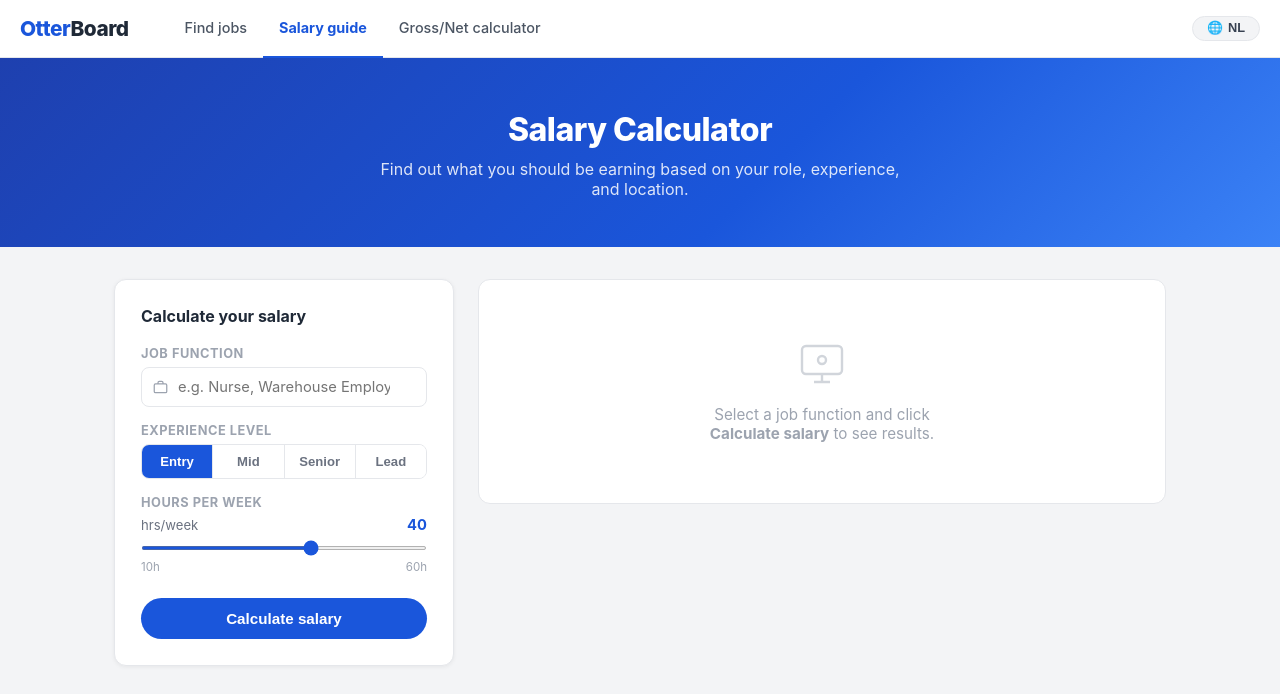
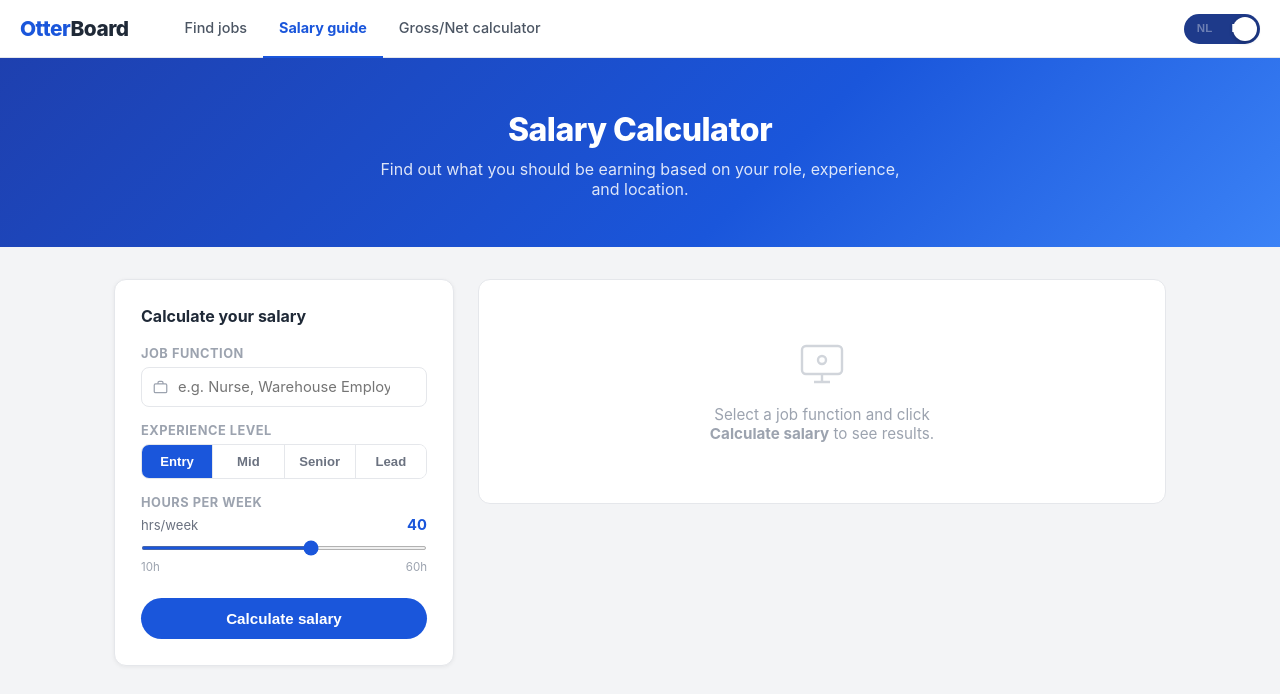
Before and after one commit to Razvancsk/otterboard, a website: page salary.html in a window 1280 px wide. Drawn offline with Linux system fonts and the light colour scheme.

Commit message:
Replace language button with pill-style NL/EN toggle
Sliding white circle moves between NL (left) and EN (right),
active label is white, inactive is muted — same design on all pages

Co-Authored-By: Claude Sonnet 4.6 <noreply@anthropic.com>

```diff
--- a/salary.html
+++ b/salary.html
@@ -430,6 +430,12 @@
       .salary-cards { grid-template-columns: repeat(3,1fr); }
       .sc-avg { font-size: 1.2rem; }
     }
+    .lang-pill { display:inline-flex; align-items:center; background:#1e3a8a; border-radius:99px; padding:3px; cursor:pointer; border:none; height:30px; width:76px; position:relative; flex-shrink:0; }
+    .lang-pill-knob { position:absolute; width:24px; height:24px; background:#fff; border-radius:50%; transition:transform .22s ease; left:3px; pointer-events:none; box-shadow:0 1px 4px rgba(0,0,0,.3); }
+    .lang-pill[data-lang="en"] .lang-pill-knob { transform:translateX(46px); }
+    .lang-pill-lbl { flex:1; font-size:.72rem; font-weight:800; color:rgba(255,255,255,.35); text-align:center; line-height:1; user-select:none; z-index:1; }
+    .lang-pill[data-lang="nl"] .lang-pill-lbl:first-child { color:#fff; }
+    .lang-pill[data-lang="en"] .lang-pill-lbl:last-child { color:#fff; }
   </style>
   <script crossorigin="anonymous" data-clerk-publishable-key="pk_live_Y2xlcmsub3R0ZXJib2FyZC5ubCQ" src="https://clerk.otterboard.nl/npm/@clerk/clerk-js@6/dist/clerk.browser.js" type="text/javascript"></script>
 </head>
@@ -447,9 +453,7 @@
     </nav>
     <div style="margin-left:auto;display:flex;align-items:center;gap:10px;">
       <div id="headerProfile" class="desktop-nav" style="display:none;"></div>
-      <button id="langToggle" onclick="toggleLang()" style="background:var(--gray-100);border:1.5px solid var(--gray-200);border-radius:99px;padding:5px 14px;font-size:.8rem;font-weight:700;cursor:pointer;color:var(--gray-700);white-space:nowrap;display:flex;align-items:center;gap:5px;line-height:1;">
-        🌐 <span id="langLabel">NL</span>
-      </button>
+      <button id="langToggle" class="lang-pill" data-lang="en" onclick="toggleLang()"><span class="lang-pill-lbl">NL</span><div class="lang-pill-knob"></div><span class="lang-pill-lbl">EN</span></button>
     </div>
   </div>
 </header>
@@ -906,7 +910,7 @@ function getRoleLabel(key) {
 
 function renderStaticUI() {
   const isNL = lang === 'nl';
-  document.getElementById('langLabel').textContent = isNL ? 'EN' : 'NL';
+  document.getElementById('langToggle').dataset.lang = lang;
   const el = id => document.getElementById(id);
   el('heroH1').textContent    = t('hero_title');
   el('heroP').textContent     = t('hero_p');
```
Also changed, not shown: calculator.html (+8 -2 lines), index.html (+8 -2 lines).
